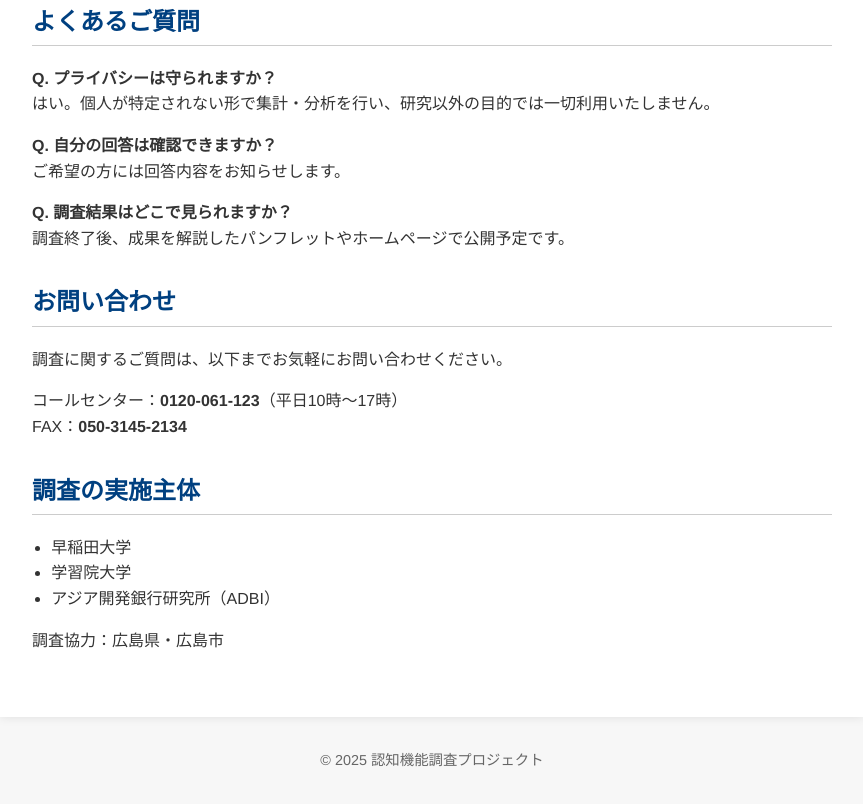
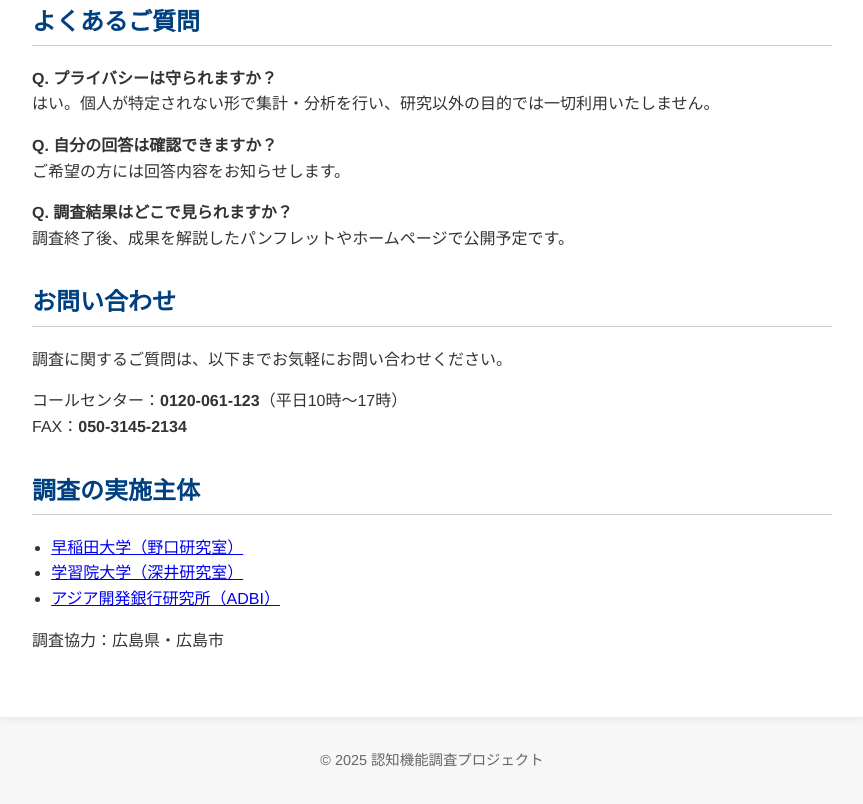
Before and after one commit to Taiyo-Fukai/HiroshimaSurvey, a plain HTML site: page index.html in a window 1280 px wide. Shown: the part 638-1442 px from the top of the page, without its empty margins (208-1071 px from the left). Drawn offline with Linux system fonts and the light colour scheme.

Commit message:
Update index.html

```diff
--- a/index.html
+++ b/index.html
@@ -100,9 +100,9 @@
     <section>
       <h2>調査の実施主体</h2>
       <ul>
-        <li>早稲田大学</li>
-        <li>学習院大学</li>
-        <li>アジア開発銀行研究所（ADBI）</li>
+      <li><a href="https://h.noguchi.w.waseda.jp" target="_blank">早稲田大学（野口研究室）</a></li>
+      <li><a href="https://www.univ.gakushuin.ac.jp/eco/about/economics/member/taiyofukai/" target="_blank">学習院大学（深井研究室）</a></li>
+      <li><a href="https://www.adb.org/adbi/main#" target="_blank">アジア開発銀行研究所（ADBI）</a></li>
       </ul>
       <p>調査協力：広島県・広島市</p>
     </section>
```
